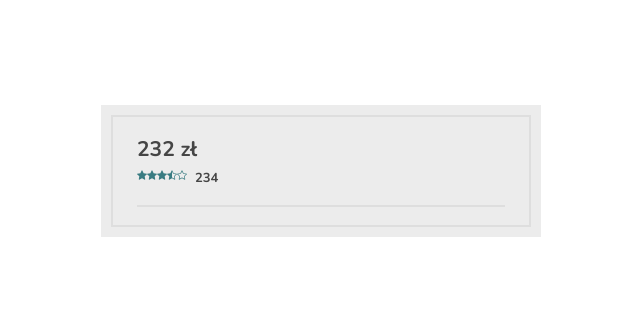
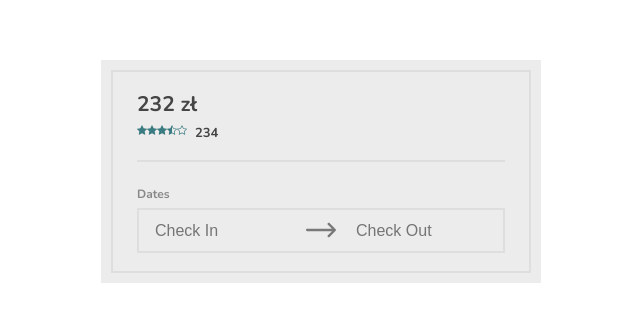
Before and after one commit to michalg070/reservation-form, a Vue app: page / in a window 1280 px wide. Shown: the part 229-550 px from the top of the page, without its empty margins (319-959 px from the left). Built offline with nearby package versions, Linux system fonts and the light colour scheme.

Commit message:
feat ✨: create BaseDatePicker component

```diff
--- /dev/null
+++ b/src/components/BaseDatePicker.vue
@@ -0,0 +1,42 @@
+<template>
+  <div class="base-date-picker">
+    <p class="base-date-picker__title">Dates</p>
+
+    <div class="base-date-picker__box">
+      <input
+        :id="inputNames.CHECK_IN"
+        :class="{'base-date-picker__trigger--active': activeInput === inputNames.CHECK_IN}"
+        class="base-date-picker__trigger"
+        placeholder="Check In"
+        readonly
+      />
+
+      <img
+        class="base-date-picker__arrow"
+        :src="require('../assets/right-arrow.svg')"
+        alt="arrow-icon"
+      />
+
+      <input
+        :id="inputNames.CHECK_OUT"
+        :class="{'base-date-picker__trigger--active': activeInput === inputNames.CHECK_OUT}"
+        class="base-date-picker__trigger"
+        placeholder="Check Out"
+        readonly
+      />
+    </div>
+  </div>
+</template>
+
+<script>
+  import {formInputNames} from "@/enums/formInputNames.js";
+
+  export default {
+    data() {
+      return {
+        activeInput: null,
+        inputNames: formInputNames,
+      };
+    },
+  };
+</script>
--- a/src/components/ReservationForm.vue
+++ b/src/components/ReservationForm.vue
@@ -10,11 +10,14 @@
           <span class="reservation-form__header__count">{{ reviews }}</span>
         </div>
       </header>
+
+      <BaseDatePicker />
     </div>
   </form>
 </template>
 
 <script>
+  import BaseDatePicker from "@/components/BaseDatePicker.vue";
   import BaseRating from "@/components/BaseRating.vue";
 
   export default {
@@ -31,6 +34,7 @@
     },
 
     components: {
+      BaseDatePicker,
       BaseRating,
     },
   };
--- /dev/null
+++ b/src/enums/formInputNames.js
@@ -0,0 +1,4 @@
+export const formInputNames = {
+  CHECK_IN: "check-in",
+  CHECK_OUT: "check-out",
+};
--- /dev/null
+++ b/src/scss/components/baseDatePicker.scss
@@ -0,0 +1,63 @@
+.base-date-picker {
+  margin-top: rem-calc(24px);
+
+  &__title {
+    font-size: rem-calc(12px);
+    font-weight: $fontWeightBold;
+
+    margin-bottom: rem-calc(6px);
+  }
+
+  &__box {
+    position: relative;
+
+    display: flex;
+    align-items: center;
+    justify-content: space-between;
+
+    width: 100%;
+    height: rem-calc(45px);
+
+    padding: rem-calc(10px);
+
+    border: 2px solid $border;
+  }
+
+  &__trigger {
+    width: 45%;
+
+    color: $fontPrimary;
+    font-size: rem-calc(18px);
+    font-weight: $fontWeightLight;
+
+    background-color: $background;
+    border: unset;
+
+    padding: rem-calc(4px) rem-calc(6px);
+
+    cursor: pointer;
+
+    &--active {
+      background-color: $dateInputFocus;
+      border-radius: rem-calc(3px);
+    }
+
+    &::placeholder {
+      font-size: rem-calc(16px);
+      font-weight: $fontWeightLight;
+    }
+
+    &:focus {
+      outline: none;
+    }
+  }
+
+  &__arrow {
+    flex-shrink: 0;
+
+    width: rem-calc(30px);
+    height: auto;
+
+    margin: 0 rem-calc(14px);
+  }
+}
--- a/src/scss/main.scss
+++ b/src/scss/main.scss
@@ -9,5 +9,6 @@
 @import "@/scss/global/global.scss";
 
 // components
+@import "@/scss/components/baseDatePicker.scss";
+@import "@/scss/components/baseRating.scss";
 @import "@/scss/components/reservationForm.scss";
-@import "@/scss/components/baseRating.scss";
```
